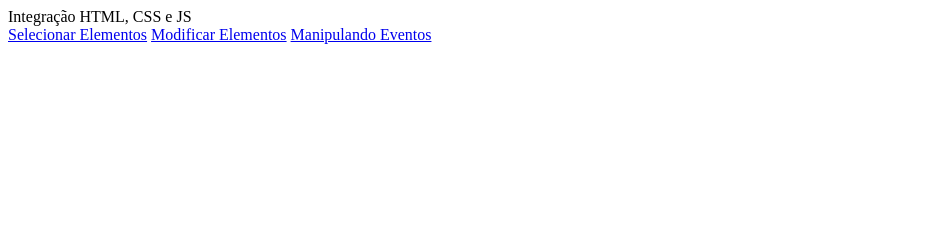
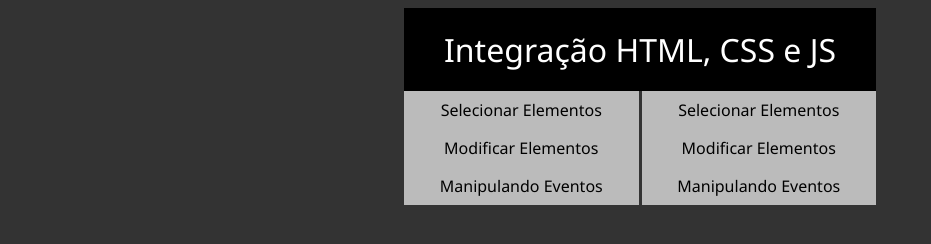
Before and after one commit to luciancardoso/FormacaoDev, a plain HTML site: page Integracao-Html-Css-JavaScript/selecionar/index.html in a window 1280 px wide. Shown: the whole page, without its empty margins (0-931 px from the left). Drawn offline with Linux system fonts and the light colour scheme; files that its build step writes are made by us from their sources.

Commit message:
Estilo do Menu #01 e #02

```diff
--- a/Integracao-Html-Css-JavaScript/css/estilo.css
+++ b/Integracao-Html-Css-JavaScript/css/estilo.css
@@ -0,0 +1,10 @@
+@import url('https://fonts.googleapis.com/css2?family=Noto+Sans:ital,wght@0,100..900;1,100..900&display=swap');
+
+body {
+    display: flex;
+    justify-content: center;
+    align-items: center;
+    color: white;
+    background-color: #333;
+    font-family: 'Noto Sans', 'sans-serif';
+}
--- a/Integracao-Html-Css-JavaScript/css/menu.css
+++ b/Integracao-Html-Css-JavaScript/css/menu.css
@@ -0,0 +1,33 @@
+#menu-titulo {
+    font-size: 2rem;
+    background-color: black;
+    padding: 20px 40px;
+    text-align: center;
+}
+
+#menu-conteudo {
+    display: flex;
+    background-color: #BBB;
+}
+
+.menu-coluna {
+    display: flex;
+    flex: 1;
+    flex-direction: column;
+    text-align: center;
+}
+
+.menu-coluna > a {
+    padding: 8px 15px;
+    color: black;
+    text-decoration: none;
+}
+
+.menu-coluna > a:hover {
+    background-color: #999;
+}
+
+.divisao {
+    width: 3px;
+    background-color: #333;
+}
--- a/Integracao-Html-Css-JavaScript/selecionar/index.html
+++ b/Integracao-Html-Css-JavaScript/selecionar/index.html
@@ -4,7 +4,8 @@
     <meta charset="UTF-8">
     <meta name="viewport" content="width=device-width, initial-scale=1.0">
     <title>Integração HTML, CSS e JS</title>
-    <link rel="stylesheet" href="./css/menu.css">
+    <link rel="stylesheet" href="/css/estilo.css">
+    <link rel="stylesheet" href="/css/menu.css">
 </head>
 <body>
     <div id="menu">
@@ -17,6 +18,12 @@
                 <a href="/modificar/index.html">Modificar Elementos</a>
                 <a href="/evento/index.html">Manipulando Eventos</a>
             </div>
+            <div class="divisao"></div>
+            <div class="menu-coluna">
+                <a href="./index.html">Selecionar Elementos</a>
+                <a href="/modificar/index.html">Modificar Elementos</a>
+                <a href="/evento/index.html">Manipulando Eventos</a>
+            </div>
         </div>
     </div>
 </body>
```
